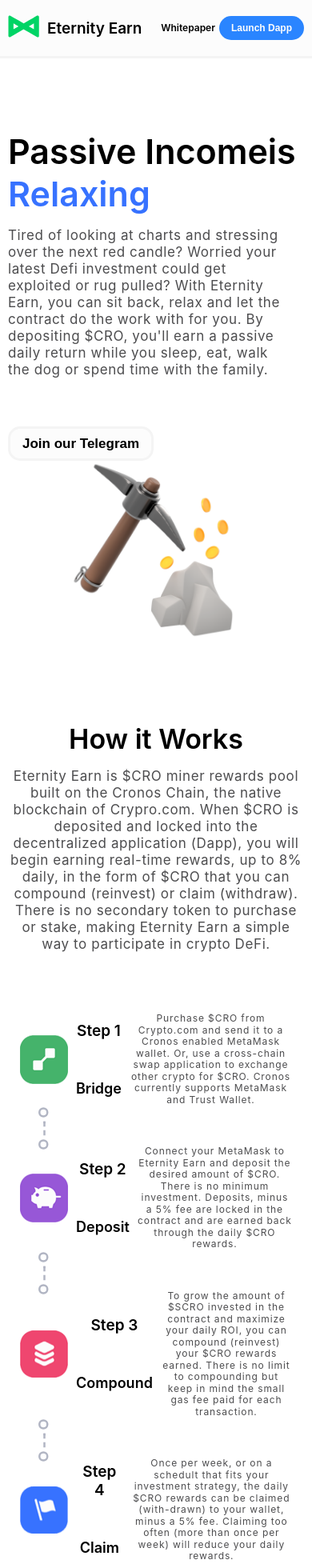
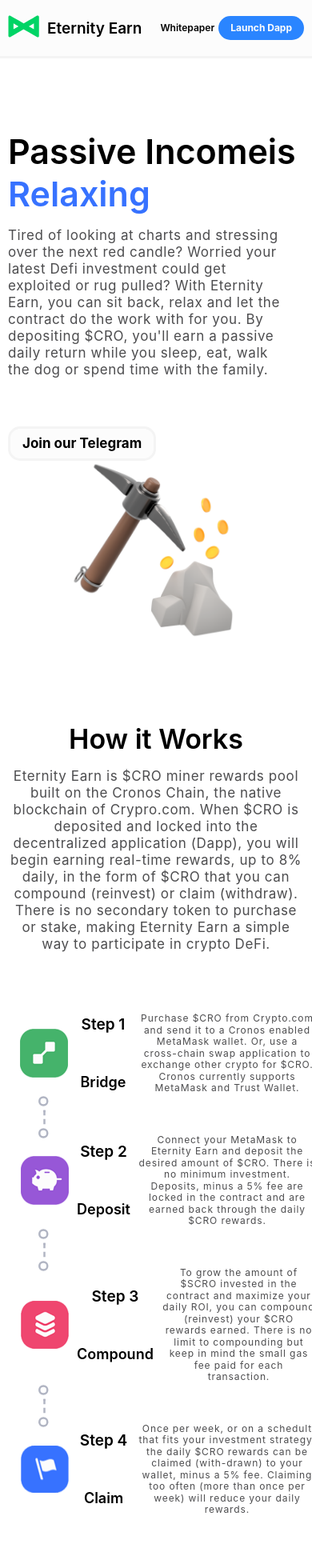
Before and after one commit to GreenPlanet0204/Eternity, a React (Create React App) app: page / in a window 390 px wide. Shown: the top 1960 px of the page at 80% size. Built offline with nearby package versions, Linux system fonts and the light colour scheme.

Commit message:
fix responsive

```diff
--- a/src/assets/css/main.css
+++ b/src/assets/css/main.css
@@ -1,3 +1,8 @@
+* {
+  font-style: normal;
+  font-family: 'Inter';
+}
+
 .container {
   padding: 200px 120px;
   max-width: 1920px;
@@ -9,9 +14,22 @@
   width: 100%;
 }
 
+.col-4 {
+  float: left;
+  width: 33.33%;
+}
+
+.col-6 {
+  float: left;
+  width: 50%;
+}
+
+.col-8 {
+  float: right;
+  width: 66.66%;
+}
+
 .title {
-  font-family: 'Inter';
-  font-style: normal;
   font-weight: 600;
   font-size: 69px;
   line-height: 84px;
@@ -25,10 +43,8 @@
 }
 
 .text {
-  font-family: 'Inter';
   font-size: 23px;
   line-height: 28px;
-  font-style: normal;
   letter-spacing: 1.2px;
   color: #4D4D4F;
 }
@@ -46,6 +62,8 @@
   font-size: 23px;
   line-height: 28px;
 }
+
+
 
 .blue-btn {
   color: #FCFCFC;
@@ -65,6 +83,40 @@
   border: 3px solid #000000;
 }
 
+.btn-group {
+  margin-top: 50px;
+}
+
+.btn-group .btn {
+  margin-right: 20px;
+}
+
+.btn-purple {
+  background-color: #9757D7;
+}
+
+.btn-pink {
+  background-color: #EF466F;
+  margin-top: 50px;
+}
+
+.btn-green {
+  background-color: #46B36C;
+  margin-top: 50px;
+}
+
+.button {
+  width: 57px;
+  height: 36px;
+  font-weight: 700;
+  font-size: 24px;
+  line-height: 29px;
+  border: none;
+  border-radius: 10px;
+  margin-bottom: 40px;
+  color: #fcfcfd;
+}
+
 .text-black {
   color: #000000;
 }
@@ -78,8 +130,6 @@
 }
 
 .subtitle {
-  font-family: 'Inter';
-  font-style: normal;
   font-weight: 600;
   font-size: 24px;
   line-height: 29px;
@@ -92,14 +142,11 @@
   font-size: 19px;
   line-height: 23px;
   color: #4D4D4F;
-  font-style: normal;
-  font-family: 'Inter';
   letter-spacing: 1.2px;
 }
 
 .step-list {
   padding: 100px 30px;
-  display: table;
 }
 
 .step-image {
@@ -112,13 +159,6 @@
   font-size: 19px;
   line-height: 23px;
   font-weight: 600;
-  font-style: normal;
-  font-family: 'Inter';
-}
-
-.step-list {
-  display: table;
-  clear: both;
 }
 
 .step {
@@ -141,6 +181,10 @@
 .footer a {
   color: #8A8C8E;
   text-decoration: none;
+}
+
+.footer .col-4 {
+  width: 33.33%;
 }
 
 .footer .col-4 div {
@@ -205,8 +249,6 @@
   display: flex;
   align-items: center;
   border-bottom: 3px solid #F4F4F4;
-  font-family: 'Inter';
-  font-style: normal;
   font-weight: 600;
   padding: 0 100px;
 }
@@ -272,13 +314,7 @@
   padding-bottom: 10px;
 }
 
-.btn-group {
-  margin-top: 50px;
-}
 
-.btn-group .btn {
-  margin-right: 20px;
-}
 
 .image-field {
   width: 50%;
@@ -325,8 +361,6 @@
 
 .tax-list {
   margin-top: 50px;
-  display: table;
-  clear: both;
   margin-left: -25px;
   margin-right: -25px;
 }
@@ -393,48 +427,11 @@
   border-bottom: 3px solid #f4f4f4;
 }
 
-.col-6 {
-  float: left;
-  width: 50%;
-}
 
-.col-4 {
-  float: left ;
-  width: 33.33%;
-}
 
-.col-8 {
-  float: right;
-  width: 66.66%;
-}
 
-.button {
-  width: 57px;
-  height: 36px;
-  font-family: 'Inter';
-  font-style: normal;
-  font-weight: 700;
-  font-size: 24px;
-  line-height: 29px;
-  border: none;
-  border-radius: 10px;
-  margin-bottom: 40px;
-  color: #fcfcfd;
-}
 
-.btn-purple {
-  background-color: #9757D7;
-}
 
-.btn-pink {
-  background-color: #EF466F;
-  margin-top: 50px;
-}
-
-.btn-green {
-  background-color: #46B36C;
-  margin-top: 50px;
-}
 
 li {
   padding-top: 5px;
@@ -466,7 +463,11 @@
   border-top: 1px dashed #B1B5C3;
   width: calc(40% - 60px);
   height: 0;
-  transform: translate(-50%, 33px) scale(2.5) ;
+  transform: translate(-50%, 33px) scale(2.5);
+}
+
+.metamask .col-6 {
+  width: 50%;
 }
 
 .passive-image {
@@ -540,7 +541,7 @@
     padding-right: 60px;
   }
 
-  .passive .col-6 {
+  .col-6 {
     width: 100%;
   }
 
@@ -608,19 +609,11 @@
     background-color: #B1B5C3;
   }
 
-  .vision .col-6 {
+  .col-4 {
     width: 100%;
   }
 
-  .vision .col-4 {
-    width: 100%;
-  }
-
-  .vision .col-8 {
-    width: 100%;
-  }
-
-  .compound .col-4 {
+  .col-8 {
     width: 100%;
   }
 
@@ -690,7 +683,7 @@
   }
 
   .strategy .blue-btn {
-    margin-top: 100px!important;
+    margin-top: 100px !important;
   }
 
   .slider-image {
@@ -736,8 +729,7 @@
   .logo-title {
     font-size: 28px;
     line-height: 34px;
-    padding-left: 15px;
-    padding-right: 42px;
+    padding: 0 42px 0 15px;
   }
 
   .tool {
@@ -758,9 +750,9 @@
     width: 58px;
   }
 
- .compound svg {
-  width: 18px;
- }
+  .compound svg {
+    width: 18px;
+  }
 
   .compound .compound-text {
     font-size: 21px;
@@ -857,8 +849,7 @@
   .logo-title {
     font-size: 19px;
     line-height: 23px;
-    padding-left: 10px;
-    padding-right: 28px;
+    padding: 0 28px 0 10px;
   }
 
   .tool {
@@ -947,12 +938,4 @@
   .bottom-container .linklist {
     right: 10px;
   }
-
-  .step {
-    position: relative;
-  }
-
-  .step .dashline {
-    position: absolute;
-  }
 }
--- a/src/components/Passive/Step/Steplist.js
+++ b/src/components/Passive/Step/Steplist.js
@@ -7,7 +7,7 @@
 const StepList = () => {
 
   return (
-    <div className="step-list">
+    <div className="step-list row">
       <div className="step text-center" >
         <img src={BridgeImage} className="step-image" alt="Bridge" />
 
--- a/src/components/Referral/Referral.js
+++ b/src/components/Referral/Referral.js
@@ -11,7 +11,7 @@
         <div className="title text-center">
           Referral Rewards and Taxes
         </div>
-        <div className="tax-list">
+        <div className="tax-list row">
           <div className="tax">
             <img src={ReferralIcon} alt="Referral Rewards"/>
             <div className="line" />
```
